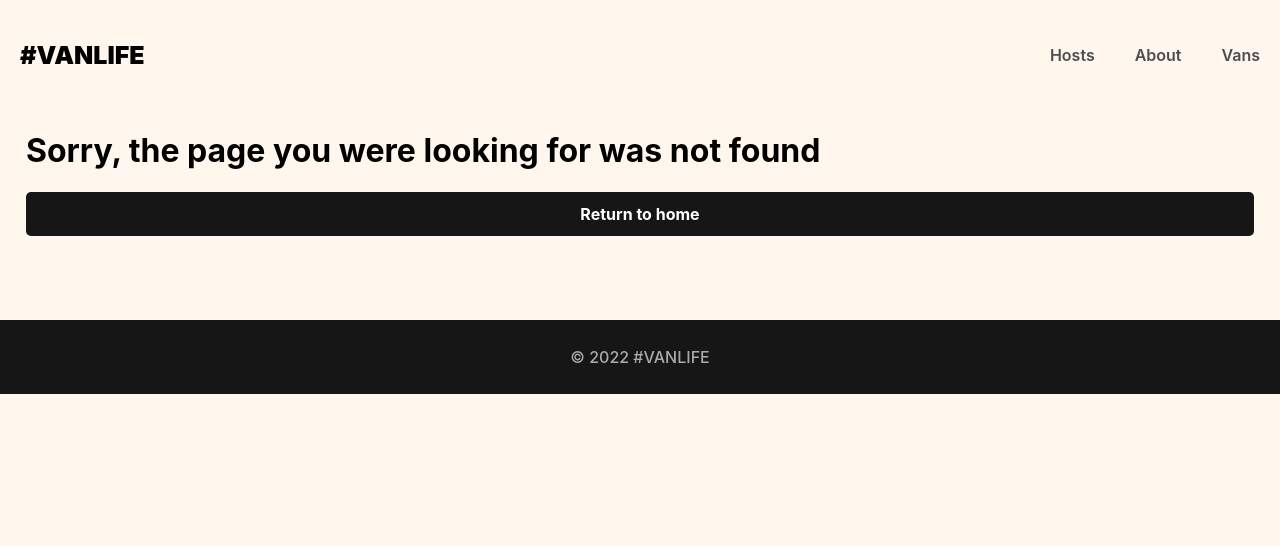
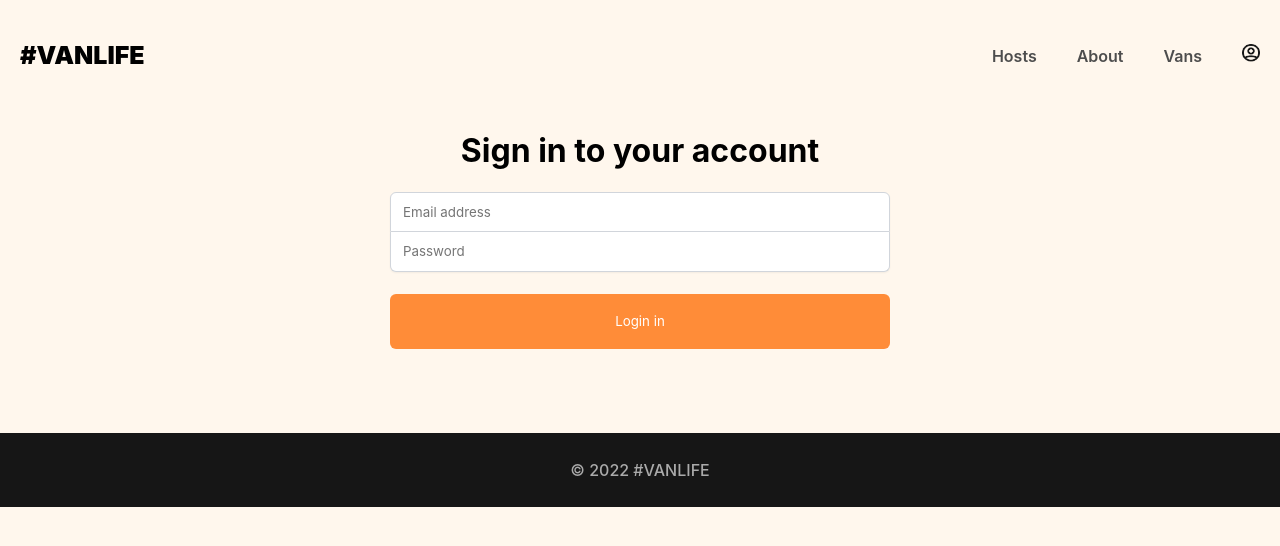
Before and after one commit to JaysonThompson/van-life, a React (Vite) app: page /login in a window 1280 px wide. Before the commit this address had no page. Shown: the top 546 px of the page. Built offline with nearby package versions, Linux system fonts and the light colour scheme; what miragejs would draw is missing.

Commit message:
sets up protected routes for host section

```diff
--- a/src/App.jsx
+++ b/src/App.jsx
@@ -1,11 +1,12 @@
 import { BrowserRouter, Routes, Route } from "react-router-dom";
 
+import Layouts from "./components/Layouts";
+import HostLayout from "./components/HostLayout";
+import AuthRequired from "./components/AuthRequired";
 import Home from "./pages/Home";
 import About from "./pages/About";
 import Vans from "./pages/Vans/Vans";
 import VanDetails from "./pages/Vans/VanDetails";
-import Layouts from "./components/Layouts";
-import HostLayout from "./components/HostLayout";
 import Dashboard from "./pages/Host/Dashboard";
 import Income from "./pages/Host/Income";
 import Reviews from "./pages/Host/Reviews";
@@ -15,6 +16,7 @@
 import HostPricing from "./pages/Host/HostPricing";
 import HostPhotos from "./pages/Host/HostPhotos";
 import NotFound from "./pages/NotFound";
+import Login from "./pages/Login";
 
 import "../server";
 
@@ -28,6 +30,7 @@
           <Route path="vans" element={<Vans />} />
           <Route path="vans/:id" element={<VanDetails />} />
           <Route path="host" element={<HostLayout />}>
+            <Route element={<AuthRequired />}>
               <Route index element={<Dashboard />} />
               <Route path="income" element={<Income />} />
               <Route path="vans" element={<HostVans />} />
@@ -38,6 +41,8 @@
               </Route>
               <Route path="reviews" element={<Reviews />} />
             </Route>
+          </Route>
+          <Route path="login" element={<Login />} />
           <Route path="*" element={<NotFound />} />
         </Route>
       </Routes>
--- /dev/null
+++ b/src/components/AuthRequired.jsx
@@ -0,0 +1,9 @@
+import { Navigate, Outlet } from "react-router-dom";
+
+export default function AuthRequired() {
+  const authenticated = true;
+  if (!authenticated) {
+    return <Navigate to="/Login" />;
+  }
+  return <Outlet />;
+}
--- a/src/components/Header.jsx
+++ b/src/components/Header.jsx
@@ -1,4 +1,6 @@
 import { Link, NavLink } from "react-router-dom";
+
+import imgUrl from "../../assets/images/avatar-icon.png";
 
 export default function Nav() {
   const active = {
@@ -24,6 +26,9 @@
         <NavLink to="vans" style={({ isActive }) => (isActive ? active : null)}>
           Vans
         </NavLink>
+        <Link to="login" className="login-link">
+          <img src={imgUrl} className="login-icon" />
+        </Link>
       </nav>
     </header>
   );
--- a/src/index.css
+++ b/src/index.css
@@ -99,6 +99,11 @@
 
 .link-button:hover {
   transform: translate(1px, 1px);
+}
+
+header .login-icon {
+  height: 18px;
+  width: 18px;
 }
 
 /*** HOME PAGE ***/
@@ -469,3 +474,49 @@
   background-color: #161616;
   color: white;
 }
+
+.login-container {
+  display: flex;
+  flex-direction: column;
+  align-items: center;
+  padding-inline: 27px;
+}
+
+.login-form {
+  display: flex;
+  flex-direction: column;
+  width: 100%;
+  max-width: 500px;
+}
+
+.login-form > input {
+  border: 1px solid rgba(209, 213, 219);
+  height: 40px;
+  text-indent: 10px;
+  font-family: "Inter", sans-serif;
+  box-shadow: 0px 1px 2px rgba(0, 0, 0, 0.05);
+  font-weight: 400;
+}
+
+.login-form > input:focus {
+  outline: none;
+}
+
+.login-form > input:first-of-type {
+  border-radius: 6px 6px 0px 0px;
+}
+
+.login-form > input:last-of-type {
+  border-radius: 0px 0px 6px 6px;
+  border-top: none;
+}
+
+.login-form > button {
+  background-color: #ff8c38;
+  border: none;
+  border-radius: 6px;
+  height: 55px;
+  margin-top: 22px;
+  color: white;
+  font-family: "Inter", sans-serif;
+}
--- /dev/null
+++ b/src/pages/Login.jsx
@@ -0,0 +1,42 @@
+import { useState } from "react";
+
+export default function Login() {
+  const [loginFormData, setLoginFormData] = useState({
+    email: "",
+    password: "",
+  });
+
+  function handleSubmit(e) {
+    e.preventDefault();
+    console.log(loginFormData);
+  }
+  function handleChange(e) {
+    const { name, value } = e.target;
+    setLoginFormData((prev) => ({
+      ...prev,
+      [name]: value,
+    }));
+  }
+  return (
+    <div className="login-container">
+      <h1>Sign in to your account</h1>
+      <form className="login-form" onSubmit={handleSubmit}>
+        <input
+          type="email"
+          name="email"
+          placeholder="Email address"
+          onChange={handleChange}
+          value={loginFormData.email}
+        />
+        <input
+          type="password"
+          name="password"
+          placeholder="Password"
+          onChange={handleChange}
+          value={loginFormData.password}
+        />
+        <button>Login in</button>
+      </form>
+    </div>
+  );
+}
--- a/src/pages/Vans/VanDetails.jsx
+++ b/src/pages/Vans/VanDetails.jsx
@@ -1,7 +1,7 @@
 import { useState, useEffect } from "react";
 import { useParams, Link, useLocation } from "react-router-dom";
 
-import { getVans } from "../../api";
+import { getVans } from "../../api/getVans";
 
 export default function VanDetails() {
   const [van, setVan] = useState([]);
```
Also changed, not shown: assets/images/avatar-icon.png (added). Lines whose indentation alone changed are shown as unchanged.
